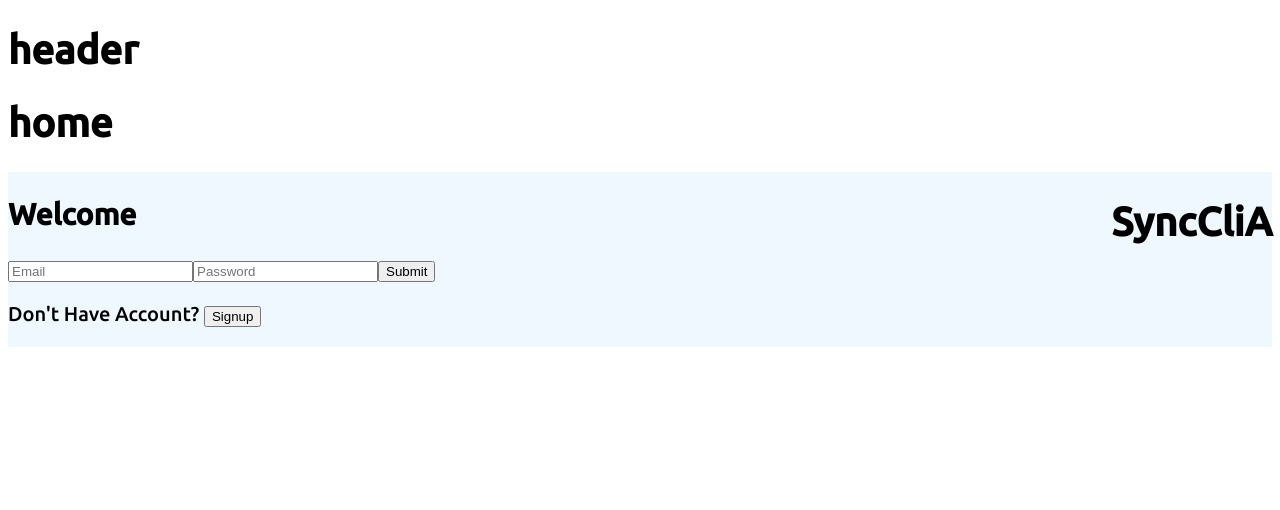
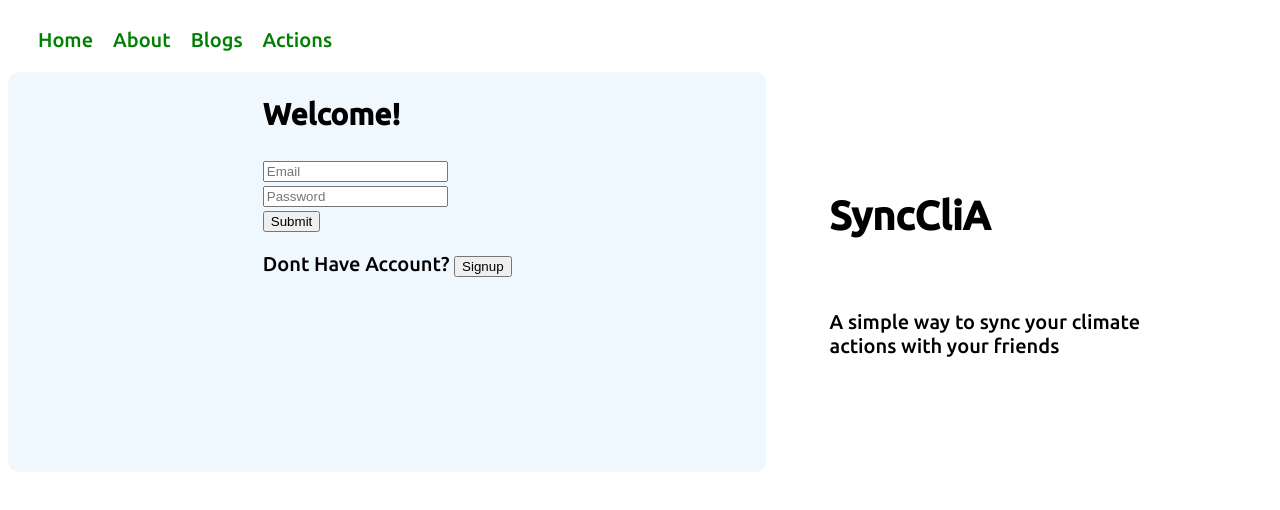
Before and after one commit to jelimo-charity/syncclia-app, a React (Vite) app in the folder Cfrontend/syncclia/: page / in a window 1280 px wide. Shown: the top 510 px of the page. Built offline with nearby package versions, Linux system fonts and the light colour scheme.

Commit message:
updated home page

```diff
--- a/Cfrontend/syncclia/package.json
+++ b/Cfrontend/syncclia/package.json
@@ -11,7 +11,8 @@
   },
   "dependencies": {
     "react": "^18.2.0",
-    "react-dom": "^18.2.0"
+    "react-dom": "^18.2.0",
+    "react-router-dom": "^6.13.0"
   },
   "devDependencies": {
     "@types/react": "^18.0.28",
--- a/Cfrontend/syncclia/src/App.jsx
+++ b/Cfrontend/syncclia/src/App.jsx
@@ -7,7 +7,6 @@ import Actions from './pages/Actions'
 import Blogs from './pages/Blogs'
 import About from './pages/About'
 import Header from './components/Header'
-import Footer from './components/Footer'
 
 
 
--- a/Cfrontend/syncclia/src/components/Header.jsx
+++ b/Cfrontend/syncclia/src/components/Header.jsx
@@ -1,9 +1,16 @@
-import React from 'react'
-
+import  { Link } from 'react-router-dom'
+import './header.css'
 function Header() {
   return (
-    <div>
-        <h1>header</h1>
+    <div className='navlinks'>
+        <Link className='link' to="/">Home</Link>
+        <Link className='link'to="/about">About</Link>
+        <Link className='link' to="/blogs">Blogs</Link>
+        <Link className='link' to="/actions">Actions</Link>
+
+
+
+
 
     </div>
   )
--- a/Cfrontend/syncclia/src/components/Signin.jsx
+++ b/Cfrontend/syncclia/src/components/Signin.jsx
@@ -1,22 +1,26 @@
-import React from 'react'
+/* eslint-disable react/jsx-no-comment-textnodes */
 import './signin.css'
 
 function Signin() {
   return (
     <div>
         <div className="container">
-            <div className="formDetails">
-              <form>
-                <h2>Welcome</h2>
-                <input type="text" placeholder='Email' />
-                <input type="password" placeholder='Password' />
-                <input type="submit" />
+          <div className="formDetails">
+            <form>
+                <h2>Welcome!</h2>
+                <input type="text" placeholder='Email' /><br/>
+                <input type="password" placeholder='Password' /><br/>
+                <input type="submit" /> <br/>
+                <p>Dont Have Account? <button>Signup</button></p>
+
               </form>
-              <p>Don't Have Account? <button>Signup</button></p>
+
 
             </div>
             <div className="synccliaDetails">
-                <h1>SyncCliA</h1>
+                <h1>SyncCliA</h1><br/>
+                <p>A simple way to sync your climate actions with your friends</p>
+
 
             </div>
 
--- /dev/null
+++ b/Cfrontend/syncclia/src/components/header.css
@@ -0,0 +1,8 @@
+.navlinks{
+    padding: 20px;
+}
+.link{
+    padding: 10px;
+    color: green;
+    text-decoration: none;
+}
--- a/Cfrontend/syncclia/src/components/signin.css
+++ b/Cfrontend/syncclia/src/components/signin.css
@@ -9,5 +9,24 @@
     display: flex;
     flex-direction: row;
     justify-content: space-between;
-    background-color: aliceblue;
+    /* background-color: aliceblue; */
  }
+ .formDetails{
+   height: 400px;
+   width: 60%;
+   background-color: aliceblue;
+   border-radius: 10px;
+   display: flex;
+   justify-content: center;
+
+
+
+ }
+.synccliaDetails{
+   background-color: #fff;
+   width: 30%;
+   margin: 0 auto;
+   display: flex;
+   flex-direction: column;
+   justify-content: center;
+}
--- a/Cfrontend/syncclia/src/pages/Home.jsx
+++ b/Cfrontend/syncclia/src/pages/Home.jsx
@@ -1,10 +1,8 @@
-import React from 'react'
 import Signin from '../components/Signin'
 
 function Home() {
   return (
     <div>
-        <h1>home</h1>
         <Signin />
 
     </div>
```
Also changed, not shown: 1 other file (tests, documents, lock files or other folders).
